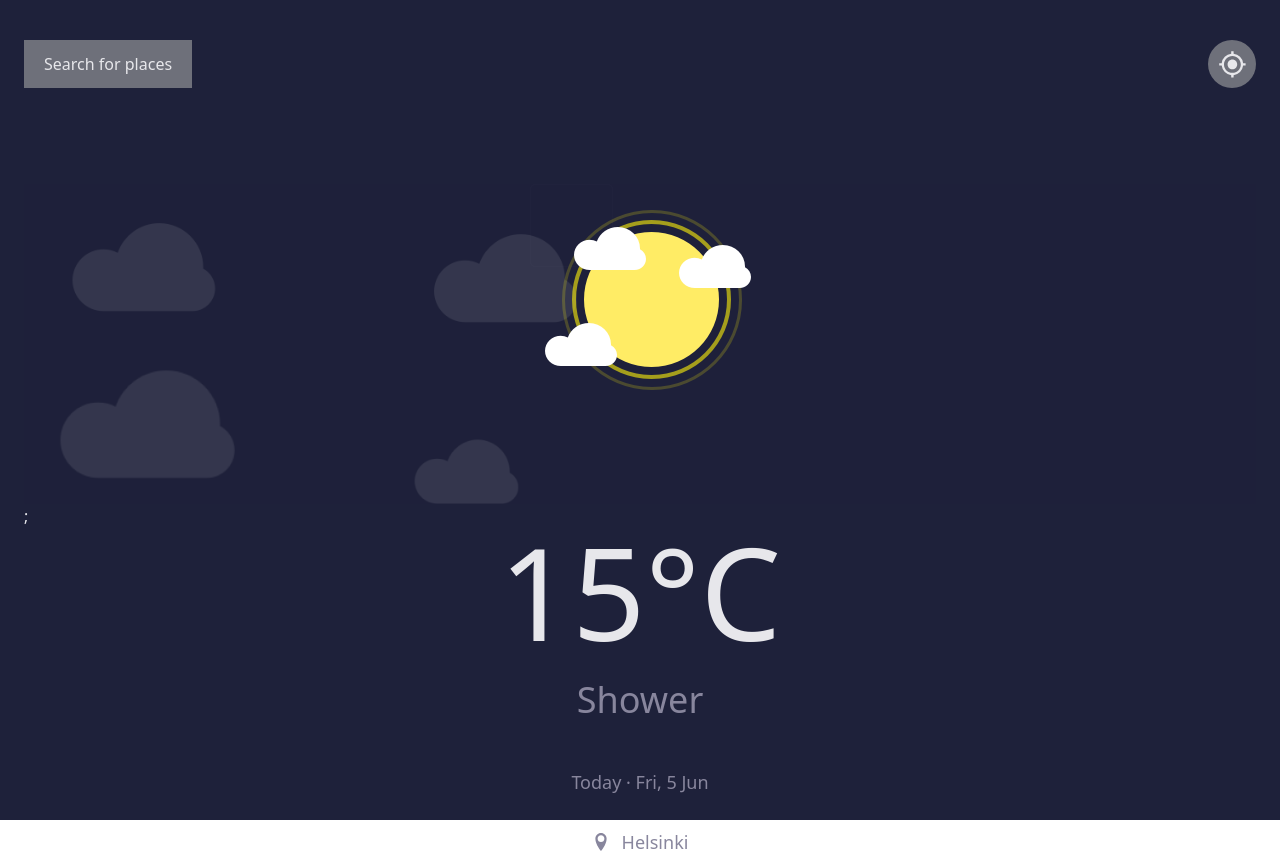
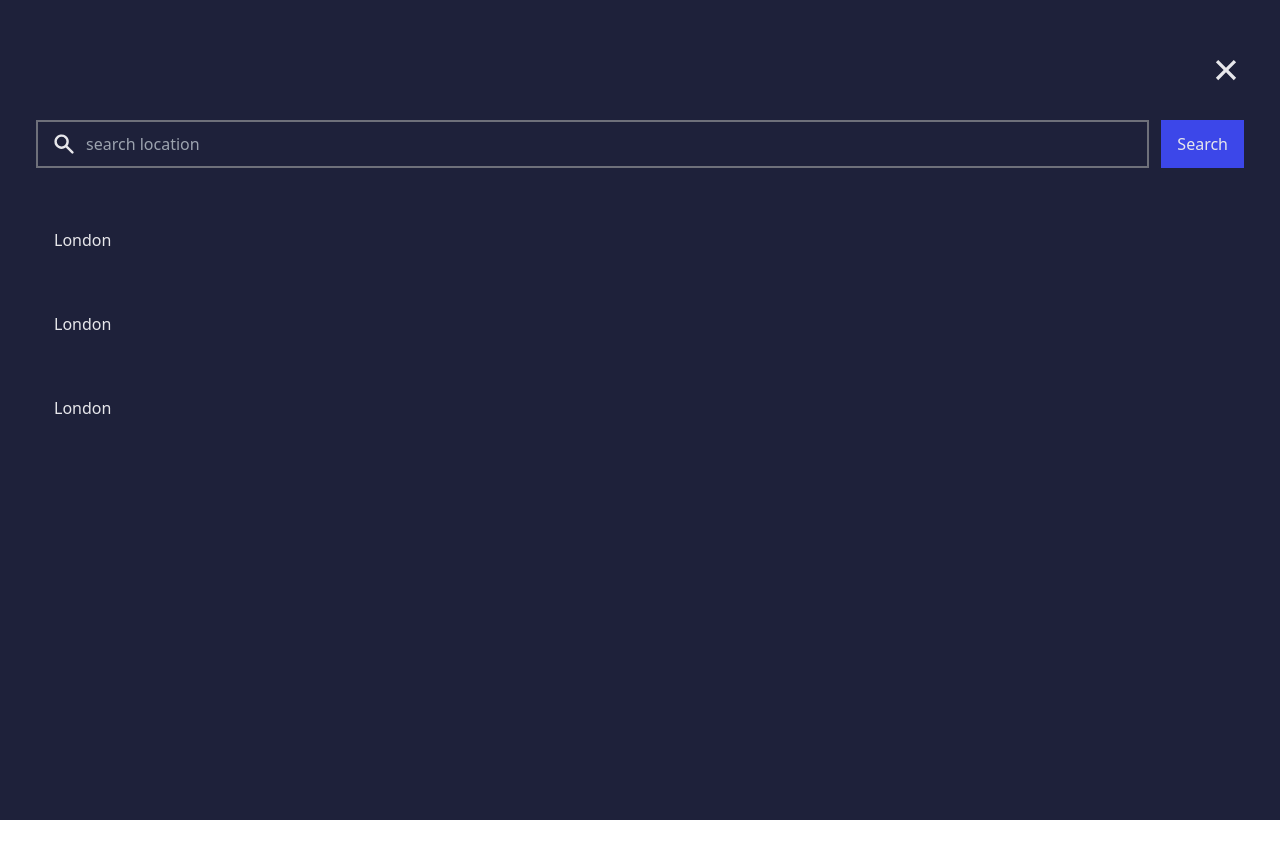
Before and after one commit to namelessolo/weather-devchallenges, a React (Create React App) app: page / in a window 1280 px wide. Both pictures are taken after a click on the button "Search for places". After the commit the page ends 820 px from the top, so only its background shows below. Built offline with nearby package versions, Linux system fonts and the light colour scheme; the HTML template or start-up script is replaced by a standard one.

Commit message:
add redux and close and show feature

```diff
--- a/package.json
+++ b/package.json
@@ -3,6 +3,7 @@
   "version": "0.1.0",
   "private": true,
   "dependencies": {
+    "@reduxjs/toolkit": "^1.8.5",
     "@testing-library/jest-dom": "^5.16.5",
     "@testing-library/react": "^13.3.0",
     "@testing-library/user-event": "^13.5.0",
@@ -10,10 +11,12 @@
     "@types/node": "^16.11.53",
     "@types/react": "^18.0.17",
     "@types/react-dom": "^18.0.6",
+    "@types/react-redux": "^7.1.24",
     "axios": "^0.27.2",
     "react": "^18.2.0",
     "react-dom": "^18.2.0",
     "react-icons": "^4.4.0",
+    "react-redux": "^8.0.2",
     "react-scripts": "5.0.1",
     "typescript": "^4.7.4",
     "web-vitals": "^2.1.4"
--- a/src/App.tsx
+++ b/src/App.tsx
@@ -1,10 +1,14 @@
 import CurrentWeather from './components/template/CurrentWeather/CurrentWeather';
+import { store } from './store/app';
+import { Provider } from 'react-redux';
 
 function App() {
   return (
-    <div className='text-white'>
-      <CurrentWeather />
-    </div>
+    <Provider store={store}>
+      <div className='text-white'>
+        <CurrentWeather />
+      </div>
+    </Provider>
   );
 }
 
--- /dev/null
+++ b/src/components/atoms/CloseButton/CloseButton.tsx
@@ -0,0 +1,14 @@
+import { IoCloseSharp } from 'react-icons/io5';
+import { useAppDispatch } from '../../../store/hooks';
+import { closeMenu } from '../../../store/weatherSlice';
+
+const CloseButton = () => {
+  const dispatch = useAppDispatch();
+  return (
+    <button className='block ml-auto text-4xl mb-8' onClick={() => dispatch(closeMenu())}>
+      <IoCloseSharp />
+    </button>
+  );
+};
+
+export default CloseButton;
--- a/src/components/atoms/SearchPlacesButton/SearchPlacesButton.tsx
+++ b/src/components/atoms/SearchPlacesButton/SearchPlacesButton.tsx
@@ -1,5 +1,14 @@
+import { useAppDispatch } from '../../../store/hooks';
+import { showMenu } from '../../../store/weatherSlice';
+
 const SearchPlacesButton = () => {
-  return <button className='bg-deepGray px-5 py-3'>Search for places</button>;
+  const dispatch = useAppDispatch();
+
+  return (
+    <button className='bg-deepGray px-5 py-3' onClick={() => dispatch(showMenu())}>
+      Search for places
+    </button>
+  );
 };
 
 export default SearchPlacesButton;
--- a/src/components/organisms/CurrentWeatherData/CurrentWeatherData.tsx
+++ b/src/components/organisms/CurrentWeatherData/CurrentWeatherData.tsx
@@ -4,7 +4,7 @@ import CurrentWeatherImage from '../../atoms/CurrentWeatherImage/CurrentWeatherI
 const CurrentWeatherData = () => {
   return (
     <>
-      <CurrentWeatherImage />;
+      <CurrentWeatherImage />
       <div className='flex flex-col items-center'>
         <p className='text-9xl mb-6'>15°C</p>
         <p className='text-4xl text-gray mb-12'>Shower</p>
--- a/src/components/template/CurrentWeather/CurrentWeather.tsx
+++ b/src/components/template/CurrentWeather/CurrentWeather.tsx
@@ -1,12 +1,11 @@
-import { useState } from 'react';
-
 import SearchPlacesButton from '../../atoms/SearchPlacesButton/SearchPlacesButton';
 import LocationButton from '../../atoms/LocationButton/LocationButton';
 import CurrentWeatherData from '../../organisms/CurrentWeatherData/CurrentWeatherData';
 import Menu from '../Menu/Menu';
+import { useAppSelector } from '../../../store/hooks';
 
 const CurrentWeather = () => {
-  const [menu, setMenu] = useState(false);
+  const menu = useAppSelector((state) => state.weather.menu);
 
   return (
     <div className='bg-front h-screen text-white px-3 pt-5 min-h-[820px]'>
--- a/src/components/template/Menu/Menu.tsx
+++ b/src/components/template/Menu/Menu.tsx
@@ -1,14 +1,12 @@
 import InputSearch from '../../atoms/InputSearch/InputSearch';
 import SearchButton from '../../atoms/SearchButton/SearchButton';
-import { IoCloseSharp } from 'react-icons/io5';
 import CityButton from '../../atoms/CityButton/CityButton';
+import CloseButton from '../../atoms/CloseButton/CloseButton';
 
 const Menu = () => {
   return (
     <div className='bg-front h-full p-3'>
-      <button className='block ml-auto text-4xl mb-8'>
-        <IoCloseSharp />
-      </button>
+      <CloseButton />
       <div className='flex gap-3 justify-between mb-10'>
         <InputSearch />
         <SearchButton />
--- /dev/null
+++ b/src/store/app.ts
@@ -0,0 +1,11 @@
+import { configureStore } from '@reduxjs/toolkit';
+import weatherReducer from './weatherSlice';
+
+export const store = configureStore({
+  reducer: {
+    weather: weatherReducer,
+  },
+});
+
+export type RootState = ReturnType<typeof store.getState>;
+export type AppDispatch = typeof store.dispatch;
--- /dev/null
+++ b/src/store/hooks.ts
@@ -0,0 +1,7 @@
+import { useDispatch, useSelector } from 'react-redux';
+import type { TypedUseSelectorHook } from 'react-redux';
+import type { RootState, AppDispatch } from './app';
+
+// Use throughout your app instead of plain `useDispatch` and `useSelector`
+export const useAppDispatch: () => AppDispatch = useDispatch;
+export const useAppSelector: TypedUseSelectorHook<RootState> = useSelector;
--- /dev/null
+++ b/src/store/weatherSlice.ts
@@ -0,0 +1,27 @@
+import { createSlice } from '@reduxjs/toolkit';
+import type { PayloadAction } from '@reduxjs/toolkit';
+
+type weatherState = {
+  menu: boolean;
+};
+
+const initialState: weatherState = {
+  menu: false,
+};
+
+export const weatherSlice = createSlice({
+  name: 'weather',
+  initialState,
+  reducers: {
+    showMenu: (state) => {
+      state.menu = true;
+    },
+    closeMenu: (state) => {
+      state.menu = false;
+    },
+  },
+});
+
+export const { showMenu, closeMenu } = weatherSlice.actions;
+
+export default weatherSlice.reducer;
```
Also changed, not shown: 1 other file (tests, documents, lock files or other folders).
